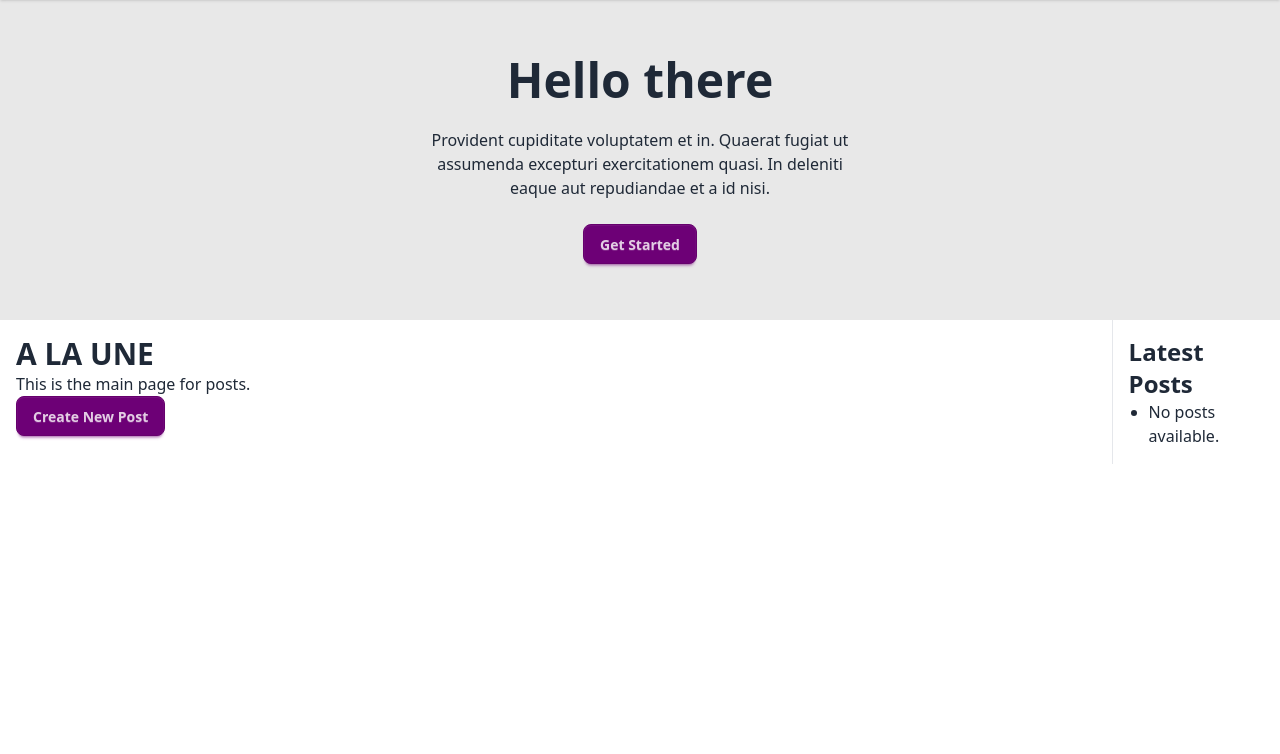
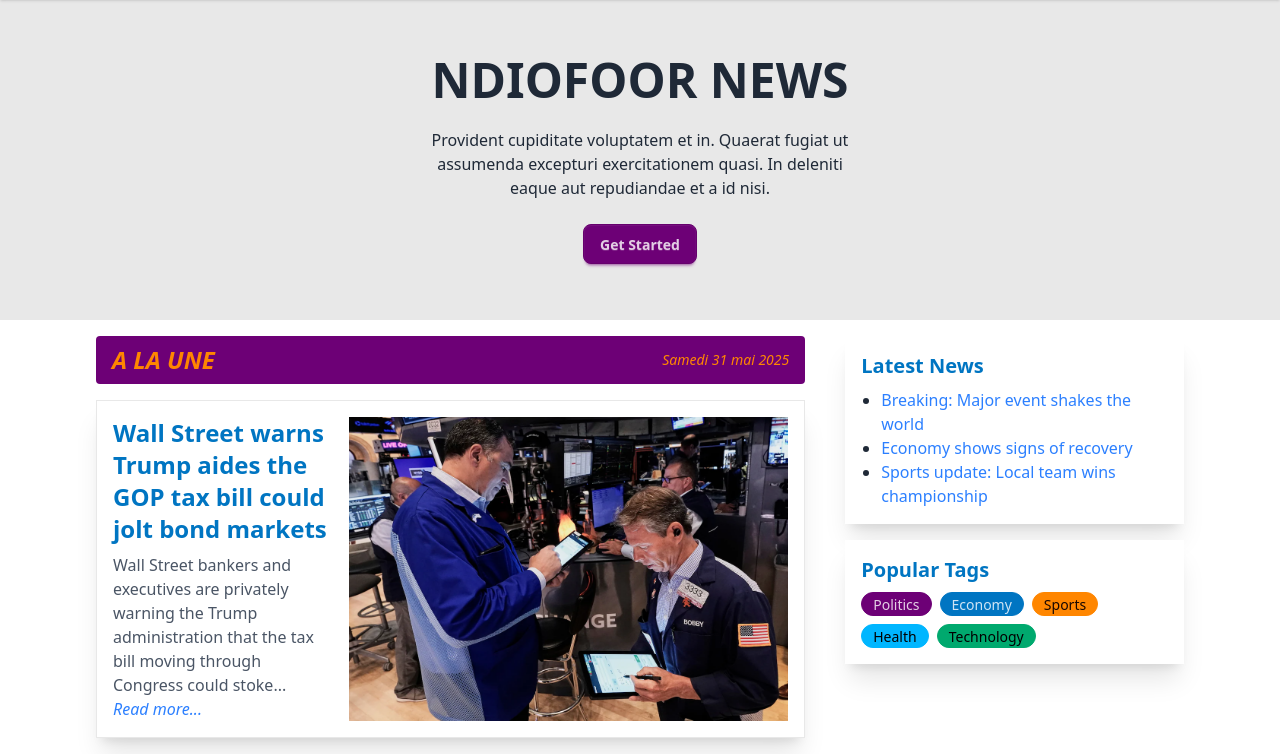
Before and after one commit to Mamadou-sar/ndiofoor_news, a Django app: page / in a window 1280 px wide. Shown: the part 64-818 px from the top of the page. Before the commit the page ends 528 px from the top, so only its background shows below. Run offline with Django 5.2, Linux system fonts and the light colour scheme; style sheets or scripts are compiled from the project's sources.

Commit message:
add main page posts list and latest post

```diff
--- a/post/templates/post/list_posts.html
+++ b/post/templates/post/list_posts.html
@@ -1,39 +1,75 @@
 {% extends "base/base.html" %}
 {% load static %}
 {% block content %}
-   {% comment %} Hero Section {% endcomment %}
-   <div class="hero bg-base-200 h-80">
-      <div class="hero-content text-center">
-         <div class="max-w-md">
-            <h1 class="text-5xl font-bold">Hello there</h1>
-            <p class="py-6">
-               Provident cupiditate voluptatem et in. Quaerat fugiat ut assumenda excepturi exercitationem
-               quasi. In deleniti eaque aut repudiandae et a id nisi.
-            </p>
-            <button class="btn btn-primary">Get Started</button>
+   {% comment %} Main Content Section {% endcomment %}
+   <section class="flex flex-col lg:flex-row w-full gap-2 mx-auto lg:px-20 bg-base-100">
+      <main class="flex-2/3 container mx-auto p-4 bg-white">
+         <div class="flex items-center justify-between mb-4 bg-primary py-2 px-4 rounded ">
+            <h1 class="text-2xl font-bold italic  text-accent">A LA UNE</h1>
+            <span class="text-accent italic text-sm">Samedi 31 mai 2025</span>
          </div>
-      </div>
-   </div>
-   {% comment %} Main Content Section {% endcomment %}
-   <section class="flex flex-col md:flex-row container ">
-      <main class="container mx-auto p-4 border-r border-gray-200">
-         <h1 class="text-3xl font-bold">A LA UNE</h1>
-         <p>This is the main page for posts.</p>
-         <a href="{% url 'create_post' %}" class="btn btn-primary">Create New Post</a>
+         <div class="flex flex-col md:flex-row gap-4 bg-base-100 shadow-xl p-4 border border-base-200">
+            <div class="flex-1/3 flex flex-col justify-between">
+               <div>
+                  <h1 class="text-2xl font-bold text-secondary mb-2">
+                     Wall Street warns Trump aides the GOP tax bill could jolt bond markets
+                  </h1>
+                  <p class="text-gray-600">
+                     Wall Street bankers and executives are privately warning the Trump administration that the tax bill moving through Congress could stoke...
+                  </p>
+               </div>
+               <a href="#" class="text-blue-500 italic hover:underline">Read more...</a>
+            </div>
+            <div class="w-full md:w-2/3 relative">
+               <img class="h-full object-cover"
+                    width="100%"
+                    height="100%"
+                    src="{% static "images/imrs.webp" %}"
+                    alt="">
+            </div>
+         </div>
+         {% comment %} <div class="grid grid-cols-1 md:grid-cols-2 lg:grid-cols-3 gap-4">
+            {% for post in posts %}
+               <div class="card bg-base-100 shadow-xl">
+                  <figure>
+                     <img src="{{ post.image.url }}" alt="{{ post.title }}" class="w-full h-48 object-cover">
+                  </figure>
+                  <div class="card-body">
+                     <h2 class="card-title">{{ post.title }}</h2>
+                     <p>{{ post.content|truncatewords:20 }}</p>
+                  </div>
+               </div>
+            {% endfor %}
+         </div>
+         {% if not posts %}
+            <p class="text-center text-gray-500">No posts available.</p>
+         {% endif %} {% endcomment %}
       </main>
-      <aside>
-         <div class="container mx-auto p-4">
-            <h2 class="text-2xl font-bold">Latest Posts</h2>
+      {% comment %} Sidebar Section {% endcomment %}
+      <aside class="flex-1/3 container bg-white p-4 mx-auto">
+         <div class="bg-base-100 shadow-xl p-4 mb-4">
+            <h2 class="text-xl font-bold text-secondary mb-2">Latest News</h2>
             <ul class="list-disc pl-5">
-               {% for post in posts %}
-                  <li>
-                     <a href="{% url 'details_post' post.id %}"
-                        class="text-blue-500 hover:underline">{{ post.title }}</a>
-                  </li>
-               {% empty %}
-                  <li>No posts available.</li>
-               {% endfor %}
+               <li>
+                  <a href="#" class="text-blue-500 hover:underline">Breaking: Major event shakes the world</a>
+               </li>
+               <li>
+                  <a href="#" class="text-blue-500 hover:underline">Economy shows signs of recovery</a>
+               </li>
+               <li>
+                  <a href="#" class="text-blue-500 hover:underline">Sports update: Local team wins championship</a>
+               </li>
             </ul>
+         </div>
+         <div class="bg-base-100 shadow-xl p-4">
+            <h2 class="text-xl font-bold text-secondary mb-2">Popular Tags</h2>
+            <div class="flex flex-wrap gap-2">
+               <span class="badge badge-primary">Politics</span>
+               <span class="badge badge-secondary">Economy</span>
+               <span class="badge badge-accent">Sports</span>
+               <span class="badge badge-info">Health</span>
+               <span class="badge badge-success">Technology</span>
+            </div>
          </div>
       </aside>
    </section>
--- a/templates/base/base.html
+++ b/templates/base/base.html
@@ -48,6 +48,19 @@
             </div>
          </div>
       </header>
+      {% comment %} Hero Section {% endcomment %}
+      <div class="hero bg-base-200 h-80">
+         <div class="hero-content text-center">
+            <div class="max-w-md">
+               <h1 class="text-5xl font-bold">NDIOFOOR NEWS</h1>
+               <p class="py-6">
+                  Provident cupiditate voluptatem et in. Quaerat fugiat ut assumenda excepturi exercitationem
+                  quasi. In deleniti eaque aut repudiandae et a id nisi.
+               </p>
+               <button class="btn btn-primary">Get Started</button>
+            </div>
+         </div>
+      </div>
       {% block content %}
       {% endblock content %}
    </body>
```
Also changed, not shown: static/images/baseball.avif (added), static/images/imrs.webp (added), static/images/podcast.avif (added).
